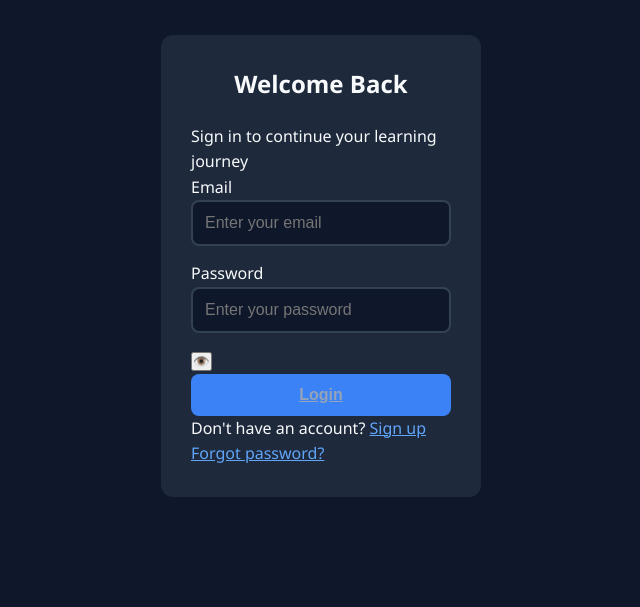
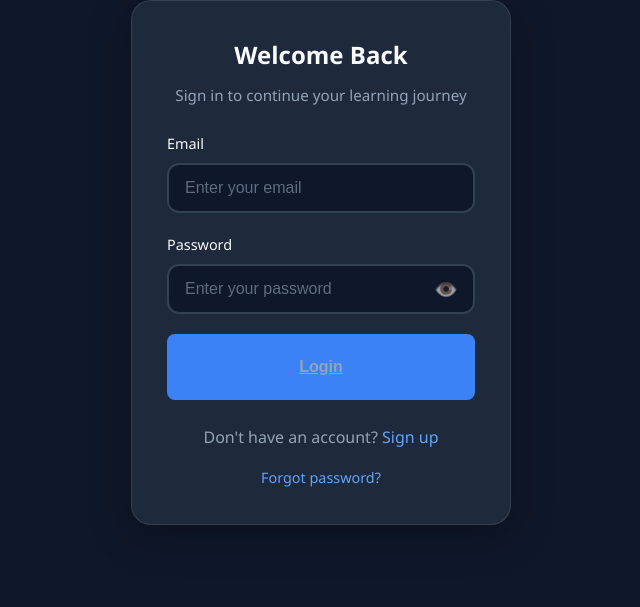
Before and after one commit to olamideai/sciencelibraryquiz, a plain HTML site: page index.html in a window 1280 px wide. Shown: the part 304-911 px from the top of the page, without its empty margins (319-959 px from the left). After the commit the page ends 889 px from the top, so only its background shows below. Drawn offline with Linux system fonts and the light colour scheme.

Commit message:
Improve auth section styles and animations
Updated styles for the authentication section, including layout, padding, and animations.

```diff
--- a/css/style.css
+++ b/css/style.css
@@ -103,11 +103,15 @@ body {
     to { transform: translateX(0); opacity: 1; }
 }
 
-/* ==================== AUTH SECTION ==================== */
+/* ==================== AUTH SECTION - IMPROVED ==================== */
 .auth-container {
-    max-width: 400px;
-    margin: 50px auto;
-    padding: 40px;
+    max-width: 420px;
+    margin: 0 auto;
+    padding: 40px 20px;
+    min-height: 100vh;
+    display: flex;
+    flex-direction: column;
+    justify-content: center;
 }
 
 .logo {
@@ -115,48 +119,236 @@ body {
     margin-bottom: 40px;
 }
 
+.logo-icon {
+    font-size: 4rem;
+    margin-bottom: 15px;
+    animation: float 3s ease-in-out infinite;
+}
+
+@keyframes float {
+    0%, 100% { transform: translateY(0); }
+    50% { transform: translateY(-10px); }
+}
+
 .logo h1 {
-    font-size: 2.5rem;
+    font-size: 2rem;
+    font-weight: 700;
     margin-bottom: 10px;
+    background: linear-gradient(135deg, #60a5fa, #a78bfa);
+    -webkit-background-clip: text;
+    -webkit-text-fill-color: transparent;
+    background-clip: text;
 }
 
 .logo p {
     color: var(--text-secondary);
+    font-size: 1rem;
 }
 
 .auth-form {
     background: var(--bg-secondary);
-    padding: 30px;
-    border-radius: var(--border-radius);
+    padding: 35px;
+    border-radius: 20px;
+    box-shadow: 0 10px 40px rgba(0, 0, 0, 0.3);
+    border: 1px solid rgba(255, 255, 255, 0.1);
 }
 
 .auth-form h2 {
-    margin-bottom: 20px;
+    font-size: 1.5rem;
+    margin-bottom: 8px;
     text-align: center;
 }
 
-.auth-form input {
+.auth-subtitle {
+    color: var(--text-secondary);
+    text-align: center;
+    margin-bottom: 25px;
+    font-size: 0.95rem;
+}
+
+.input-group {
+    margin-bottom: 20px;
+}
+
+.input-group label {
+    display: block;
+    margin-bottom: 8px;
+    font-size: 0.9rem;
+    font-weight: 500;
+    color: var(--text-primary);
+}
+
+.input-group input {
     width: 100%;
-    padding: 12px;
-    margin-bottom: 15px;
+    padding: 14px 16px;
     border: 2px solid var(--bg-card);
-    border-radius: 8px;
+    border-radius: 12px;
     background: var(--bg-primary);
     color: var(--text-primary);
     font-size: 1rem;
     transition: var(--transition);
 }
 
-.auth-form input:focus {
+.input-group input:focus {
     outline: none;
     border-color: var(--accent-primary);
+    box-shadow: 0 0 0 3px rgba(59, 130, 246, 0.1);
 }
 
-.auth-form a {
+.input-group input::placeholder {
+    color: var(--text-secondary);
+    opacity: 0.6;
+}
+
+/* Password wrapper with toggle button */
+.password-wrapper {
+    position: relative;
+    display: flex;
+    align-items: center;
+}
+
+.password-wrapper input {
+    padding-right: 50px;
+}
+
+.toggle-password {
+    position: absolute;
+    right: 12px;
+    top: 50%;
+    transform: translateY(-50%);
+    background: transparent;
+    border: none;
+    font-size: 1.2rem;
+    cursor: pointer;
+    padding: 5px;
+    opacity: 0.6;
+    transition: var(--transition);
+}
+
+.toggle-password:hover {
+    opacity: 1;
+}
+
+.toggle-password.active {
+    opacity: 1;
+    color: var(--accent-primary);
+}
+
+/* Auth button with spinner */
+.btn-auth {
+    width: 100%;
+    padding: 16px;
+    font-size: 1.1rem;
+    font-weight: 600;
+    border-radius: 12px;
+    margin-top: 10px;
+    position: relative;
+    display: flex;
+    align-items: center;
+    justify-content: center;
+    min-height: 52px;
+}
+
+.btn-auth .btn-text {
+    transition: var(--transition);
+}
+
+.btn-auth .btn-spinner {
+    width: 24px;
+    height: 24px;
+    border: 3px solid rgba(255, 255, 255, 0.3);
+    border-top-color: white;
+    border-radius: 50%;
+    animation: spin 0.8s linear infinite;
+    position: absolute;
+}
+
+.btn-auth.loading .btn-text {
+    opacity: 0;
+}
+
+.btn-auth.loading .btn-spinner {
+    display: block !important;
+}
+
+@keyframes spin {
+    to { transform: rotate(360deg); }
+}
+
+/* Auth links */
+.auth-links {
+    margin-top: 25px;
+    text-align: center;
+}
+
+.auth-links p {
+    color: var(--text-secondary);
+    margin-bottom: 12px;
+}
+
+.auth-link {
     color: var(--accent-secondary);
+    text-decoration: none;
+    font-weight: 500;
     cursor: pointer;
+    transition: var(--transition);
+}
+
+.auth-link:hover {
+    color: var(--accent-primary);
     text-decoration: underline;
 }
+
+.forgot-link {
+    display: block;
+    margin-top: 15px;
+    font-size: 0.9rem;
+}
+
+/* Form switch animation */
+.auth-form {
+    animation: fadeInUp 0.4s ease;
+}
+
+.auth-form.hidden {
+    display: none;
+}
+
+@keyframes fadeInUp {
+    from {
+        opacity: 0;
+        transform: translateY(20px);
+    }
+    to {
+        opacity: 1;
+        transform: translateY(0);
+    }
+}
+
+/* Error shake animation */
+.auth-form.shake {
+    animation: shake 0.5s ease;
+}
+
+/* Responsive */
+@media (max-width: 480px) {
+    .auth-container {
+        padding: 20px;
+    }
+
+    .auth-form {
+        padding: 25px;
+    }
+
+    .logo h1 {
+        font-size: 1.6rem;
+    }
+
+    .logo-icon {
+        font-size: 3rem;
+    }
+}
+
 
 /* ==================== BUTTONS ==================== */
 .btn-primary, .btn-secondary, .btn-success, .btn-danger, .btn-text {
```
